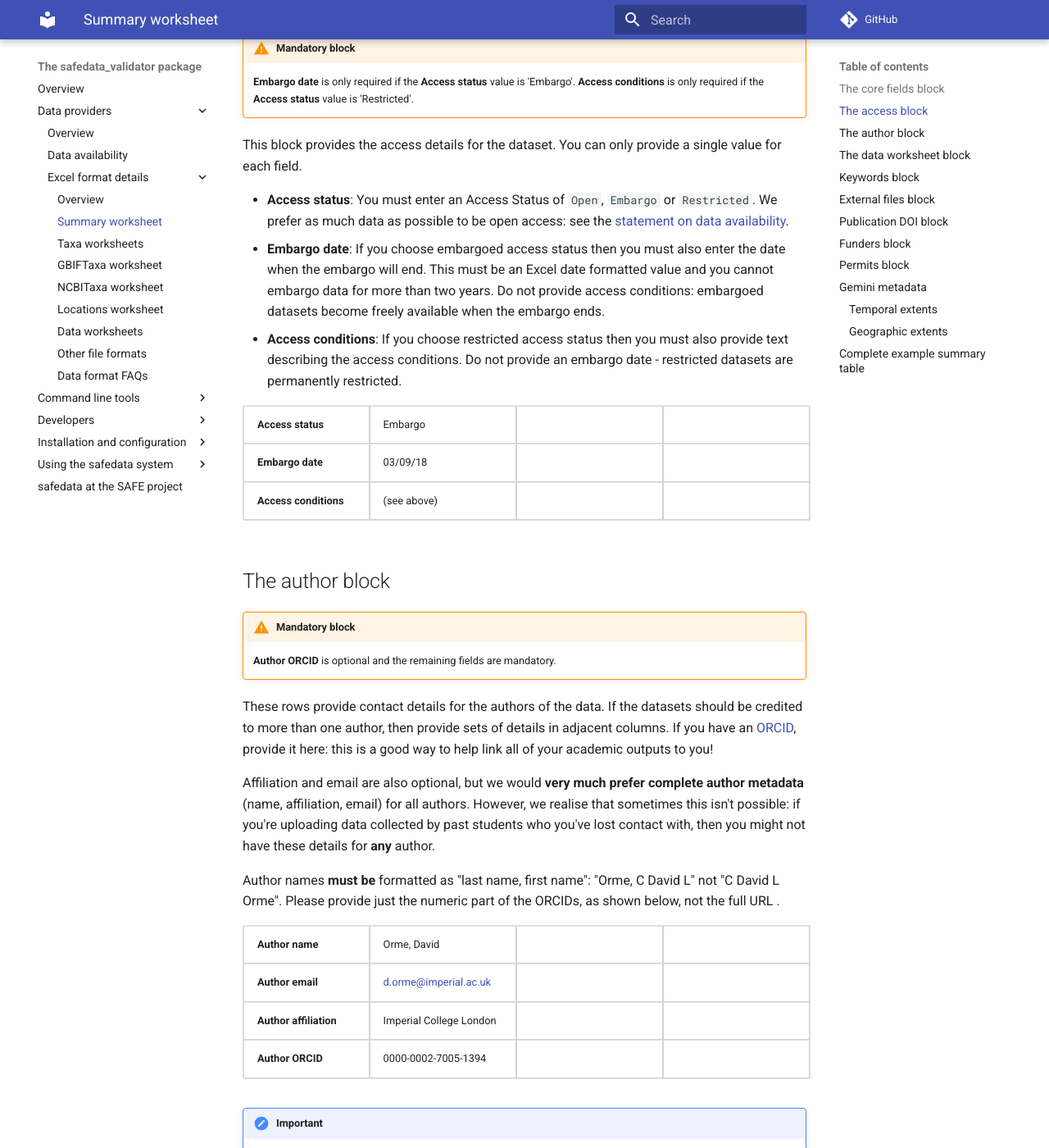
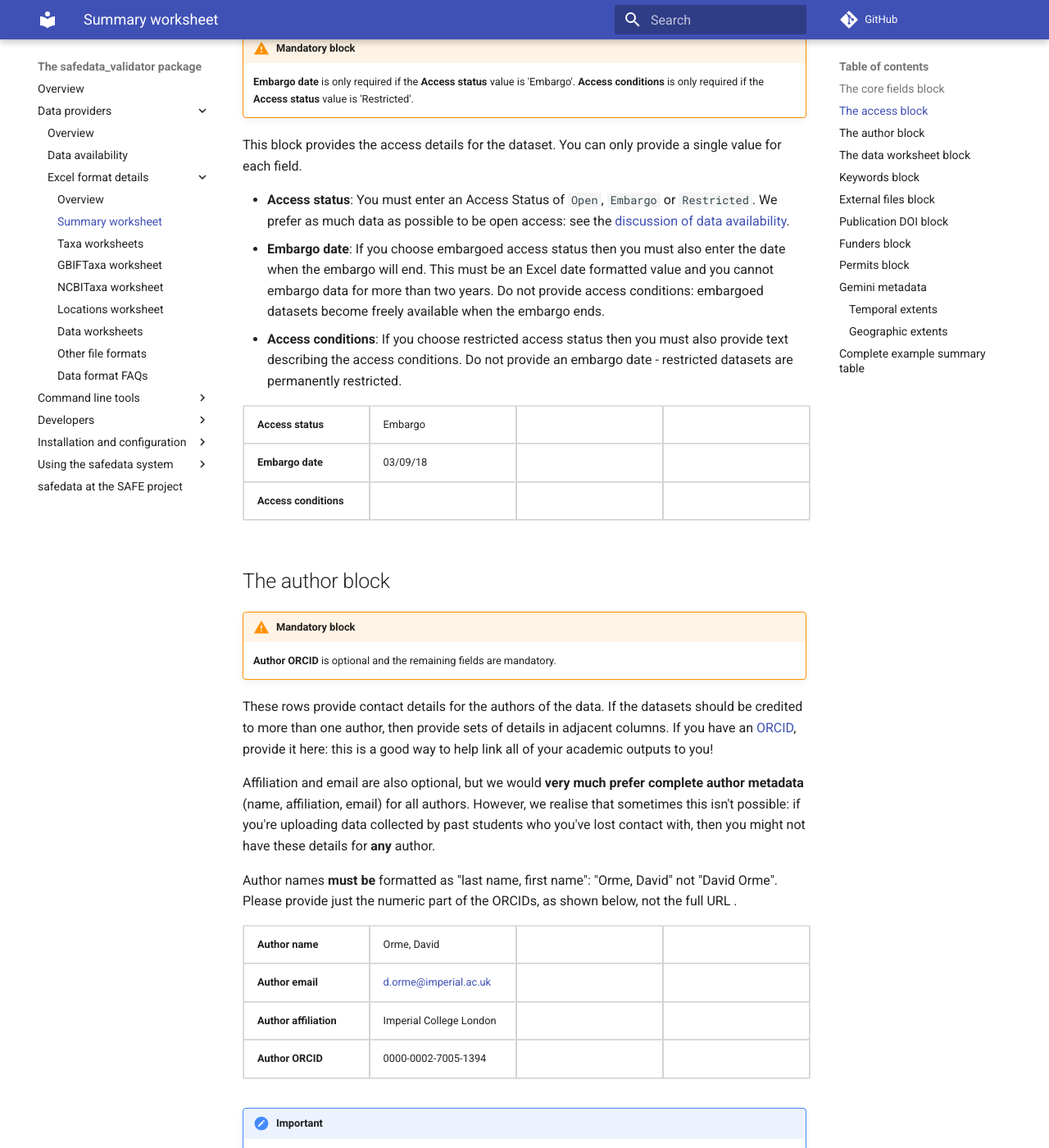
Before and after one commit to ImperialCollegeLondon/safedata_validator, an MkDocs documentation site: the page built from docs/data_providers/data_format/summary.md, in a window 1280 px wide and 1400 px high, scrolled down 1300 px. Shown: the whole window at 82% size. Built offline with MkDocs 1.6.1 and Material for MkDocs 9.7.7, drawn with Linux system fonts in a browser that asks for light colours; comment, search, counter and statistics services are not loaded; some of the changed text lies outside the part shown.

Commit message:
Number of small improvements for summary docs

```diff
--- a/docs/data_providers/data_format/summary.md
+++ b/docs/data_providers/data_format/summary.md
@@ -86,7 +86,7 @@ single value for each field.
 <!-- markdownlint-disable-next-line MD033 -->
 * **Access status**<a name="access-status"></a>: You must enter an Access Status
   of  `Open`, `Embargo` or `Restricted`. We prefer as much data as possible to
-  be open access: see the [statement on data availability](../availability.md).
+  be open access: see the [discussion of data availability](../availability.md).
 * **Embargo date**: If you choose embargoed access status then you must also
   enter the date when the embargo will end. This must be an Excel date formatted
   value and you cannot embargo data for more than two years. Do not provide
@@ -100,7 +100,7 @@ single value for each field.
 |-------------------|-------------|--|--|
 | Access status     | Embargo     |  |  |
 | Embargo date      | 03/09/18    |  |  |
-| Access conditions | (see above) |  |  |
+| Access conditions |             |  |  |
 
 ## The author block
 
@@ -118,9 +118,9 @@ we realise that sometimes this isn't possible: if you're uploading data
 collected by past students who you've lost contact with, then you might not have
 these details for **any** author.
 
-Author names **must be** formatted as "last name, first name": "Orme, C David L"
-not "C David L Orme". Please provide just the numeric part of the ORCIDs, as
-shown below, not the full URL [](http://orcid.org/0000-0002-7005-1394).
+Author names **must be** formatted as "last name, first name": "Orme, David" not "David
+Orme". Please provide just the numeric part of the ORCIDs, as shown below, not the full
+URL [](http://orcid.org/0000-0002-7005-1394).
 
 |                    |                         |  |  |
 |--------------------|-------------------------|--|--|
@@ -184,7 +184,7 @@ worksheet.
 
 !!! Note "Optional block"
     You only need to provide this information if you are also providing data in
-    other file formats, If you do provide this block, all rows are mandatory,
+    other file formats. If you do provide this block, all rows are mandatory.
 
 You can include files in other file formats in your data submission as described
 [here](other_formats.md). If you do so, then these files must be listed in this
@@ -323,7 +323,7 @@ at SAFE.
 | Description               | This is an example dataset.                                 |                                                              |                                  |
 | Access status             | Embargo                                                     |                                                              |                                  |
 | Embargo date              | 03/09/18                                                    |                                                              |                                  |
-| Access conditions         | (see above)             |               |
+| Access conditions         |                  |               |
 | Author name               | Orme, David                                                 |                                                              |                                  |
 | Author email              | <d.orme@imperial.ac.uk>                                       |                                                              |                                  |
 | Author affiliation        | Imperial College London                                     |                                                              |                                  |
```
Also changed, not shown: other parts of docs/data_providers/data_format/summary.md (+2 -2 lines).
